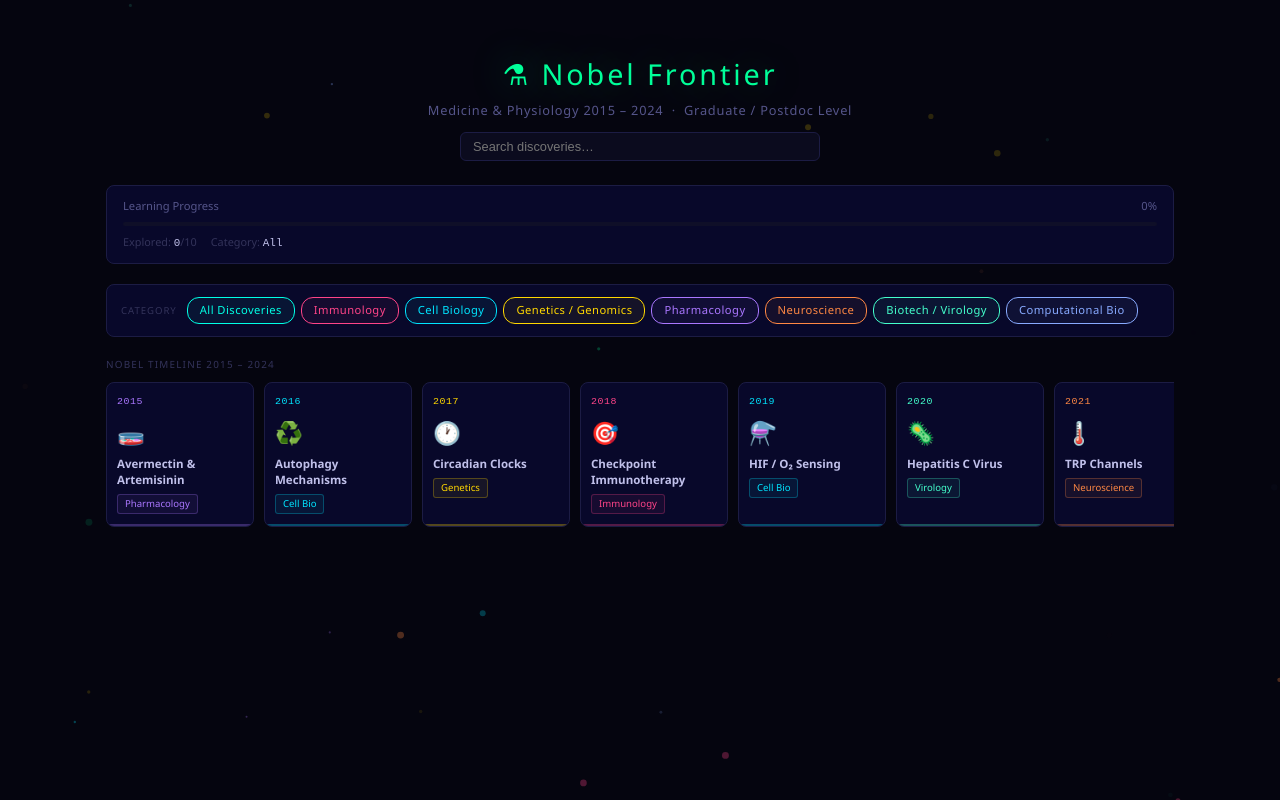
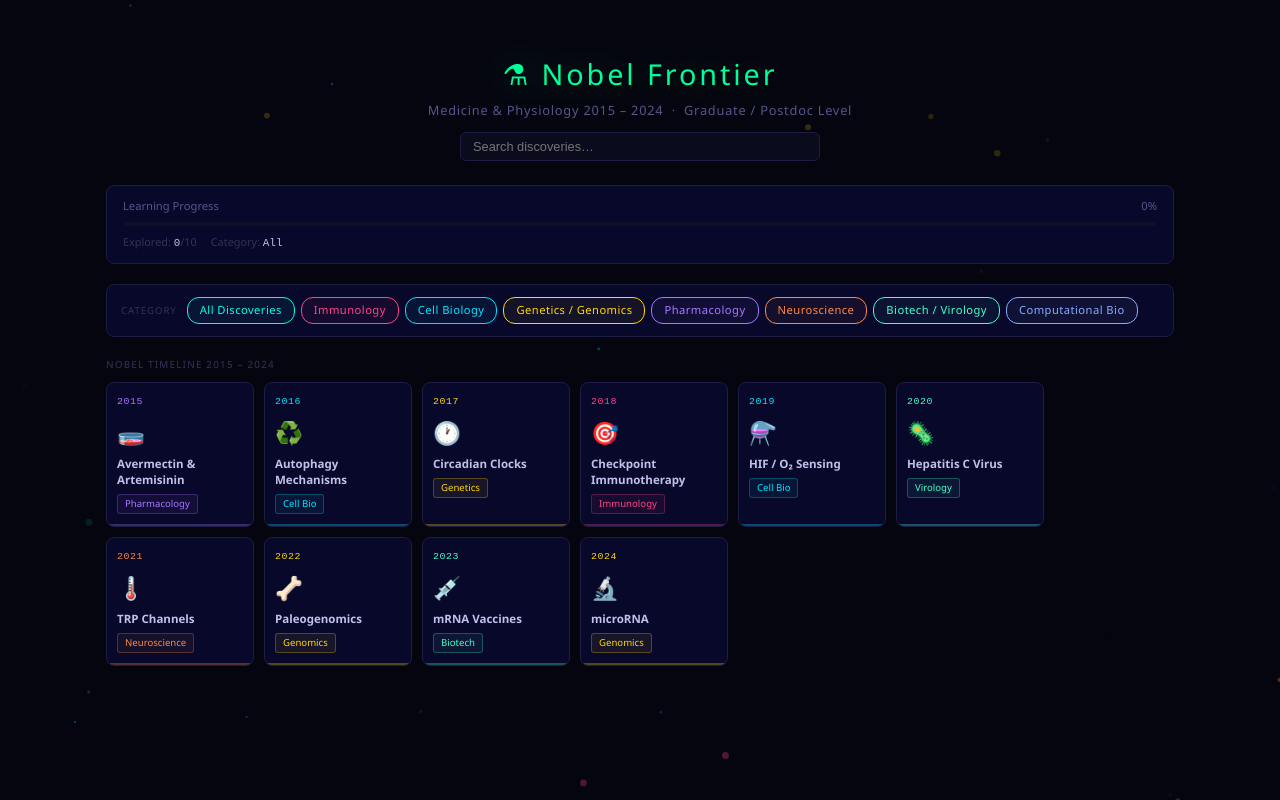
Before and after one commit to kevinkicho/kbiology040426, a plain HTML site: page index.html in a window 1280 px wide. Drawn offline with Linux system fonts and the light colour scheme.

Commit message:
fix: show all 10 cards (flex-wrap), same-tab navigation

```diff
--- a/index.html
+++ b/index.html
@@ -22,10 +22,8 @@ html,body{height:100%;overflow-x:hidden}
 .filter-chip.active{filter:brightness(1.5)}
 .timeline-section{margin-bottom:24px}
 .timeline-label{font-size:.62rem;text-transform:uppercase;letter-spacing:.12em;color:var(--muted);margin-bottom:10px}
-.timeline-rail{display:flex;gap:10px;overflow-x:auto;padding-bottom:8px;scrollbar-width:thin}
-.timeline-rail::-webkit-scrollbar{height:3px}
-.timeline-rail::-webkit-scrollbar-thumb{background:#2a2a55;border-radius:2px}
-.mod-card{flex-shrink:0;width:148px;background:var(--bg2);border:1px solid var(--border);border-radius:8px;padding:12px 10px;cursor:pointer;transition:.2s;position:relative;overflow:hidden}
+.timeline-rail{display:flex;gap:10px;flex-wrap:wrap;padding-bottom:8px}
+.mod-card{width:148px;background:var(--bg2);border:1px solid var(--border);border-radius:8px;padding:12px 10px;cursor:pointer;transition:.2s;position:relative;overflow:hidden}
 .mod-card:hover{transform:translateY(-2px);border-color:var(--cc,var(--green));box-shadow:0 6px 24px rgba(0,0,0,.5),0 0 16px rgba(0,0,0,.3)}
 .mod-card.filtered-out{opacity:.25;pointer-events:none}
 .mod-card.visited::after{content:'✓';position:absolute;top:6px;right:8px;font-size:.7rem;color:var(--good);opacity:.9}
@@ -266,7 +264,7 @@ MODULES.forEach(m => {
     visited.add(m.year);
     saveVisited(visited);
     updateProgress();
-    window.open(m.file, '_blank');
+    window.location.href = m.file;
   });
 
   rail.appendChild(card);
```
